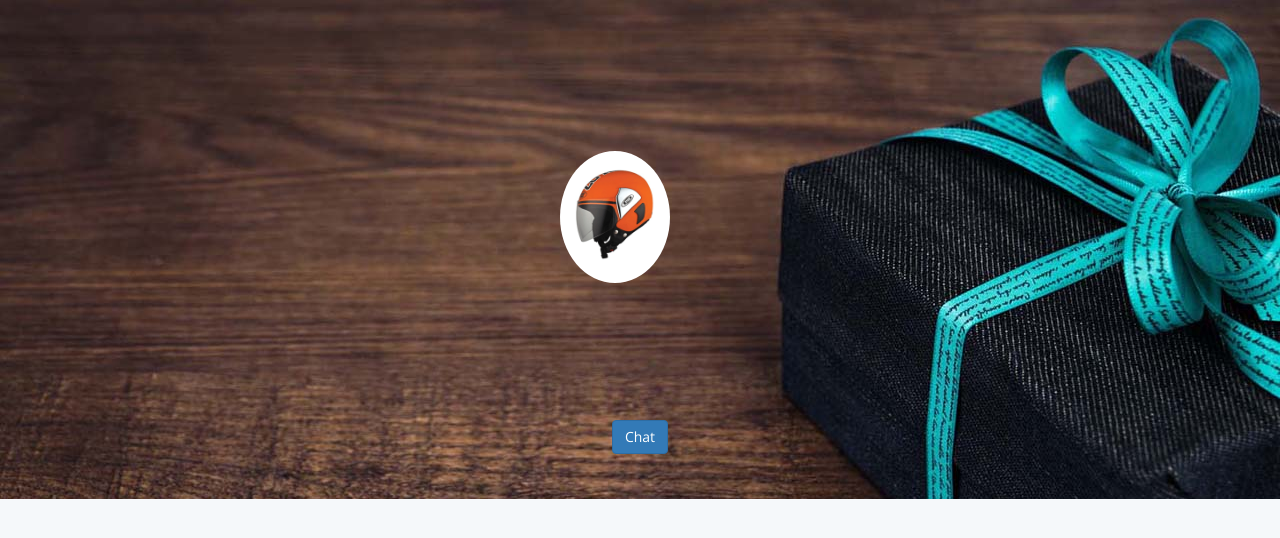
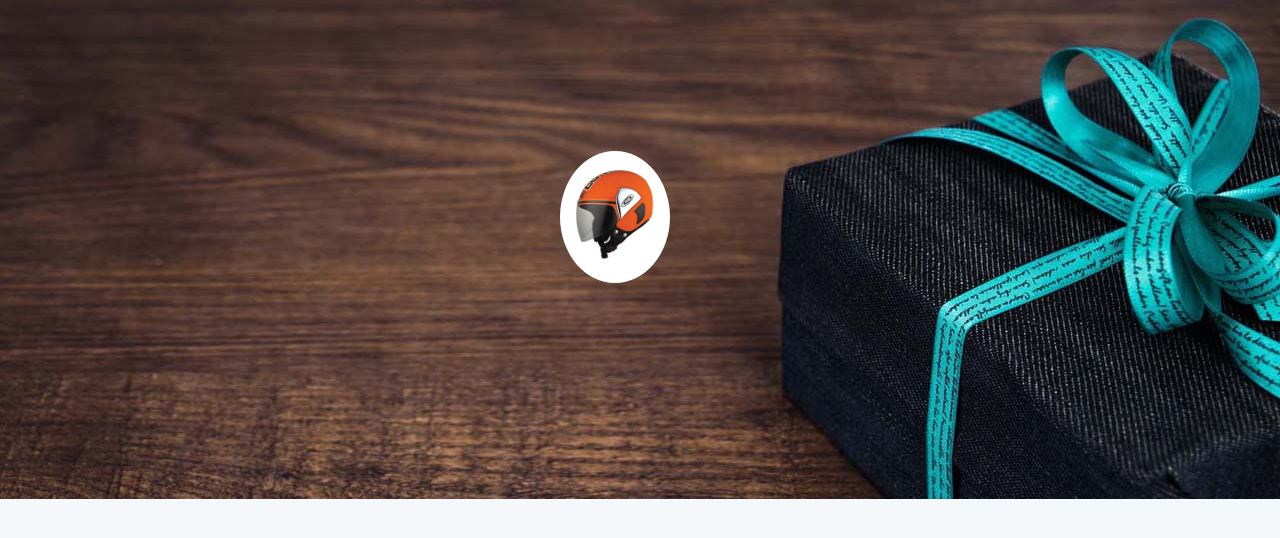
Before and after one commit to peterolayinka/social-ecommerce, a Django app: a page that uses socialcommerce/account/templates/account/profile.html in a window 1280 px wide. Shown: the part 50-588 px from the top of the page. Run offline with Django 3.2, Linux system fonts and the light colour scheme; data comes from the database, SQL or seed files in the repository; some libraries are stand-ins or nearby versions.

```diff
--- a/socialcommerce/account/templates/account/profile.html
+++ b/socialcommerce/account/templates/account/profile.html
@@ -22,7 +22,7 @@
             <!-- <li class="md">
                 <a class="mb active" href="#">Product</a>
             </li> -->
-            <li class="md">
+            <!-- <li class="md">
                 <a class="mb" style="padding-bottom: 0" href="#">
                     <button class="btn btn-primary">
                         Chat
@@ -30,7 +30,7 @@
                 </a>
                 <br>
                 <br>
-            </li>
+            </li> -->
             <!-- <li class="md">
           <a class="mb" href="#">Anothers</a>
         </li> -->
```
